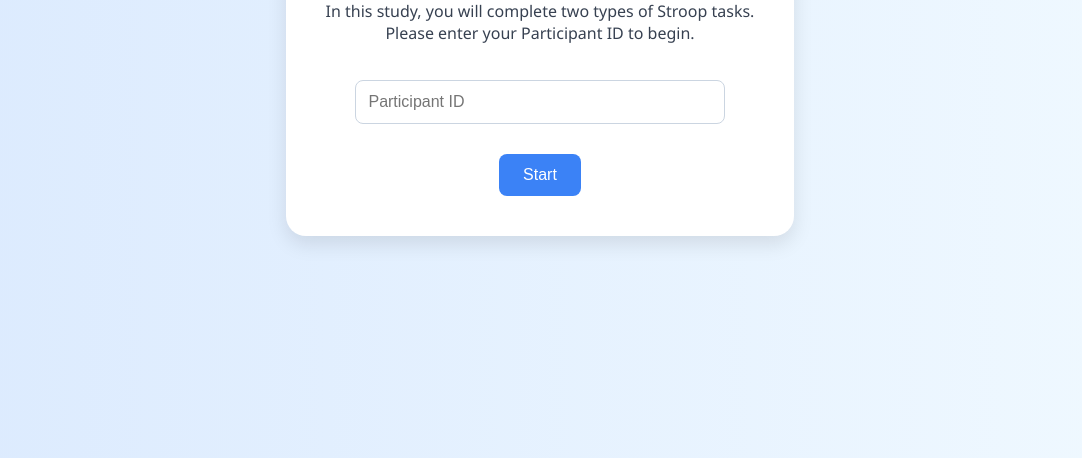
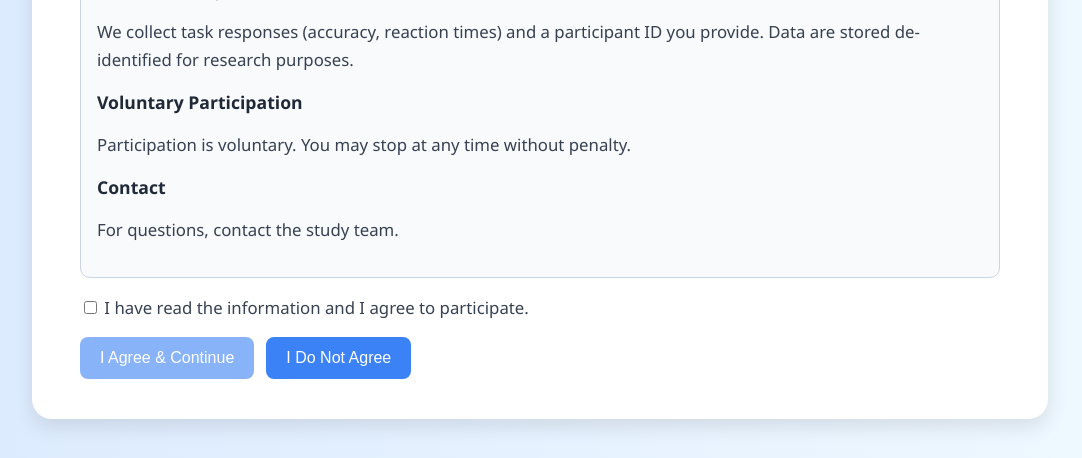
Before and after one commit to maysfar/icytower_stroop, a website built with Vite: page index.html in a window 1280 px wide. Shown: the part 342-800 px from the top of the page, without its empty margins (100-1182 px from the left). Built offline with nearby package versions, Linux system fonts and the light colour scheme.

Commit message:
intro page done

```diff
--- a/index.html
+++ b/index.html
@@ -1,7 +1,7 @@
 <!DOCTYPE html>
 <html lang="en">
 <head>
-  <meta charset="UTF-8" />
+  <meta charset="UTF-8"/>
   <meta name="viewport" content="width=device-width, initial-scale=1.0"/>
   <title>Welcome – Stroop Experiment</title>
   <style>
@@ -10,92 +10,134 @@
       background: linear-gradient(to right, #dbeafe, #f0f9ff);
       margin: 0;
       padding: 0;
-      display: flex;
-      justify-content: center;
-      align-items: center;
+      display: flex; justify-content: center; align-items: center;
       height: 100vh;
     }
-
     .container {
-      background-color: white;
-      padding: 40px;
-      border-radius: 20px;
-      box-shadow: 0 8px 20px rgba(0, 0, 0, 0.1);
-      max-width: 500px;
-      text-align: center;
+      background: #fff; padding: 40px 48px; border-radius: 20px;
+      box-shadow: 0 8px 20px rgba(0,0,0,0.1);
+      width: clamp(340px, 90vw, 920px );
     }
-
-    h1 {
-      margin-bottom: 10px;
-      color: #1e3a8a;
+    h1 { margin: 0 0 8px; color: #1e3a8a; }
+    h2 { margin: 16px 0 8px; color: #1f2937; font-size: 1.1rem; }
+    p, label { color: #374151; font-size: 1.05rem; line-height: 1.65; }
+    .consent-box {
+      border: 1px solid #cbd5e1; border-radius: 10px; padding: 16px;
+      max-height: 420px; overflow: auto; background: #f8fafc;
     }
-
-    p {
-      color: #374151;
+    .actions { display: flex; gap: 12px; flex-wrap: wrap; margin-top: 16px; }
+    input[type="text"] {
+      padding: 12px; width: 100%; margin-top: 12px; font-size: 1rem;
+      border: 1px solid #cbd5e1; border-radius: 8px; outline: none;
     }
-
-    input[type="text"] {
-      padding: 12px;
-      width: 80%;
-      margin-top: 20px;
-      font-size: 1rem;
-      border: 1px solid #cbd5e1;
-      border-radius: 8px;
-      outline: none;
+    button {
+      padding: 12px 20px; font-size: 1rem;
+      background: #3b82f6; color: #fff; border: 0; border-radius: 8px;
+      cursor: pointer; transition: background-color .2s ease;
     }
-
-    button {
-      margin-top: 30px;
-      padding: 12px 24px;
-      font-size: 1rem;
-      background-color: #3b82f6;
-      color: white;
-      border: none;
-      border-radius: 8px;
-      cursor: pointer;
-      transition: background-color 0.3s ease;
-    }
-
-    button:hover {
-      background-color: #2563eb;
-    }
+    button[disabled] { opacity: .6; cursor: not-allowed; }
+    button:hover:not([disabled]) { background: #2563eb; }
+    .muted { color: #6b7280; font-size: .9rem; }
+    .hidden { display: none; }
   </style>
 </head>
 <body>
+  <div class="container">
+    <!-- Step 1: Intro/Consent -->
+    <section id="consentStep">
+      <h1>Welcome!</h1>
+      <p>Please read the information below and confirm you agree to participate.</p>
 
-  <div class="container">
-    <h1>Welcome!</h1>
-    <p>In this study, you will complete two types of Stroop tasks.<br/>
-      Please enter your Participant ID to begin.</p>
+      <div class="consent-box">
+        <h2>Study Information</h2>
+        <p>
+          You will complete two versions of the Stroop task (a classic text version and a game-like version).
+          You’ll identify the <b>ink color</b> of words as quickly and accurately as possible.
+          Total time: ~10–15 minutes.
+        </p>
+        <h2>Data & Privacy</h2>
+        <p>
+          We collect task responses (accuracy, reaction times) and a participant ID you provide.
+          Data are stored de-identified for research purposes.
+        </p>
+        <h2>Voluntary Participation</h2>
+        <p>
+          Participation is voluntary. You may stop at any time without penalty.
+        </p>
+        <h2>Contact</h2>
+        <p>For questions, contact the study team.</p>
+      </div>
 
-    <input type="text" id="participantId" placeholder="Participant ID" />
-    <br/>
-    <button onclick="startExperiment()">Start</button>
+      <div class="actions">
+        <label>
+          <input type="checkbox" id="consentCheckbox" />
+          I have read the information and I agree to participate.
+        </label>
+      </div>
+
+      <div class="actions">
+        <button id="agreeBtn" disabled>I Agree & Continue</button>
+        <button type="button" onclick="window.location.href='about:blank'">I Do Not Agree</button>
+      </div>
+    </section>
+
+    <!-- Step 2: Participant ID -->
+    <section id="idStep" class="hidden">
+      <h1>Participant ID</h1>
+      <p>Please enter your Participant ID to begin.</p>
+
+      <input type="text" id="participantId" placeholder="Participant ID"/>
+      <div class="actions">
+        <button id="startBtn">Start</button>
+      </div>
+      <p class="muted" id="msg"></p>
+    </section>
   </div>
 
   <script>
-    function startExperiment() {
-      const id = document.getElementById("participantId").value.trim();
+    const consentStep = document.getElementById('consentStep');
+    const idStep      = document.getElementById('idStep');
+    const agreeBtn    = document.getElementById('agreeBtn');
+    const consentCb   = document.getElementById('consentCheckbox');
+    const startBtn    = document.getElementById('startBtn');
+    const msg         = document.getElementById('msg');
+
+    // Enable the agree button only when checked
+    consentCb.addEventListener('change', () => {
+      agreeBtn.disabled = !consentCb.checked;
+    });
+
+    // Move to ID step and log consent
+    agreeBtn.addEventListener('click', () => {
+      // store consent version + timestamp
+      const stamp = new Date().toISOString();
+      localStorage.setItem('consentGiven', `v1|${stamp}`);
+
+      consentStep.classList.add('hidden');
+      idStep.classList.remove('hidden');
+
+    });
+
+    // Start flow (your existing logic)
+    startBtn.addEventListener('click', () => {
+      const id = document.getElementById('participantId').value.trim();
       if (!id) {
-        alert("Please enter your Participant ID.");
+        msg.textContent = 'Please enter your Participant ID.';
         return;
       }
+      localStorage.setItem('participantId', id);
 
-      // Save ID
-      localStorage.setItem("participantId", id);
+      // Randomize order
+      const order = Math.random() < 0.5 ? 'classicFirst' : 'gameFirst';
+      localStorage.setItem('taskOrder', order);
 
-      // Randomly choose task order
-      const order = Math.random() < 0.5 ? "classicFirst" : "gameFirst";
-      localStorage.setItem("taskOrder", order);
-
-      // Redirect
-      if (order === "classicFirst") {
-        window.location.href = "classic.html";
+      // Go!
+      if (order === 'classicFirst') {
+        window.location.href = 'classic.html';
       } else {
-        window.location.href = "game.html";
+        window.location.href = 'game.html';
       }
-    }
+    });
   </script>
-
 </body>
 </html>
```
